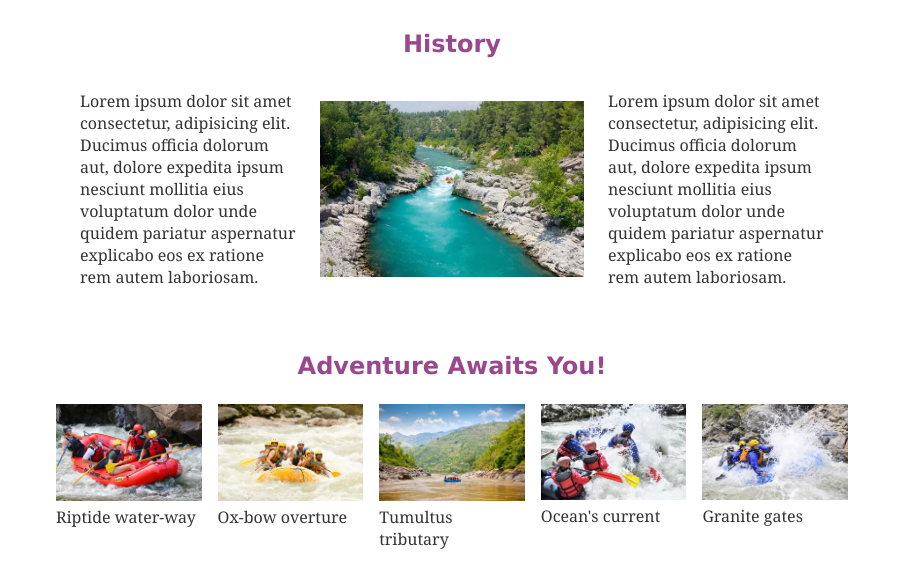
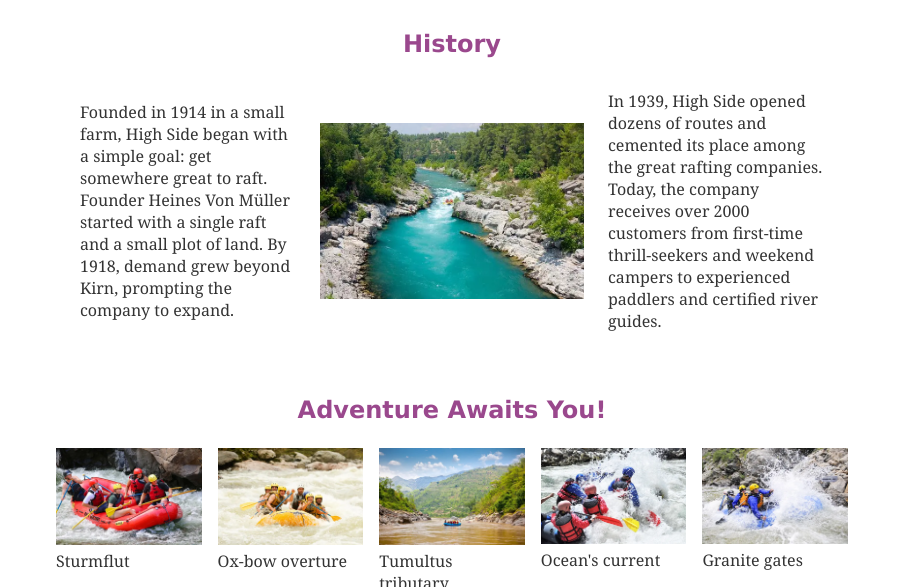
Before and after one commit to Eu-Mag/wdd130, a plain HTML site: page wwr/about.html in a window 1280 px wide. Shown: the part 702-1289 px from the top of the page, without its empty margins (188-1091 px from the left). Drawn offline with Linux system fonts and the light colour scheme.

Commit message:
adjustments of this week

```diff
--- a/wwr/about.html
+++ b/wwr/about.html
@@ -34,15 +34,17 @@
         </div>
         <section class="history">
             <h2>History</h2>
-            <p>Lorem ipsum dolor sit amet consectetur, adipisicing elit. Ducimus officia dolorum aut, dolore expedita ipsum nesciunt mollitia eius voluptatum dolor unde quidem pariatur aspernatur explicabo eos ex ratione rem autem laboriosam.</p>
+            <p>Founded in 1914 in a small farm, High Side began with a simple goal: get somewhere great to raft. Founder Heines Von Müller started with a single raft and a small plot of land.
+                By 1918, demand grew beyond Kirn, prompting the company to expand.
+            </p>
             <img src="images/history.webp" alt="company grounds">
-            <p>Lorem ipsum dolor sit amet consectetur, adipisicing elit. Ducimus officia dolorum aut, dolore expedita ipsum nesciunt mollitia eius voluptatum dolor unde quidem pariatur aspernatur explicabo eos ex ratione rem autem laboriosam.</p>
+            <p>In 1939, High Side opened dozens of routes and cemented its place among the great rafting companies. Today, the company receives over 2000 customers from first-time thrill-seekers and weekend campers to experienced paddlers and certified river guides.</p>
         </section>
         <section class="adventure">
             <h2>Adventure Awaits You!</h2>
             <figure>
-                <img src="images/adventure-1.webp" alt="Riptide water-way">
-                <figcaption>Riptide water-way</figcaption>
+                <img src="images/adventure-1.webp" alt="Sturmflut">
+                <figcaption>Sturmflut</figcaption>
             </figure>
             <figure>
                 <img src="images/adventure-2.webp" alt="Ox-bow overture">
```
